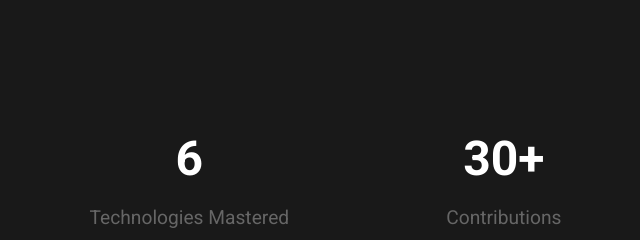
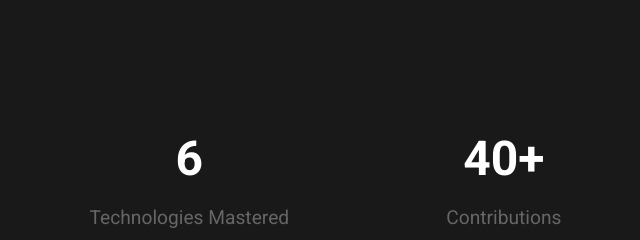
Before and after one commit to AhtishamAzhar/Portfolio-website, a plain HTML site: page index.html in a window 1280 px wide. Shown: the part 800-1040 px from the top of the page, 640-1280 px from the left. Drawn offline with Linux system fonts and the light colour scheme; some icons are missing.

Commit message:
new stats

```diff
--- a/index.html
+++ b/index.html
@@ -53,7 +53,7 @@
       <p>Technologies Mastered</p>
     </div>
     <div class="stat">
-      <h2>30+</h2>
+      <h2>40+</h2>
       <p>Contributions</p>
     </div>
   </section>
```
